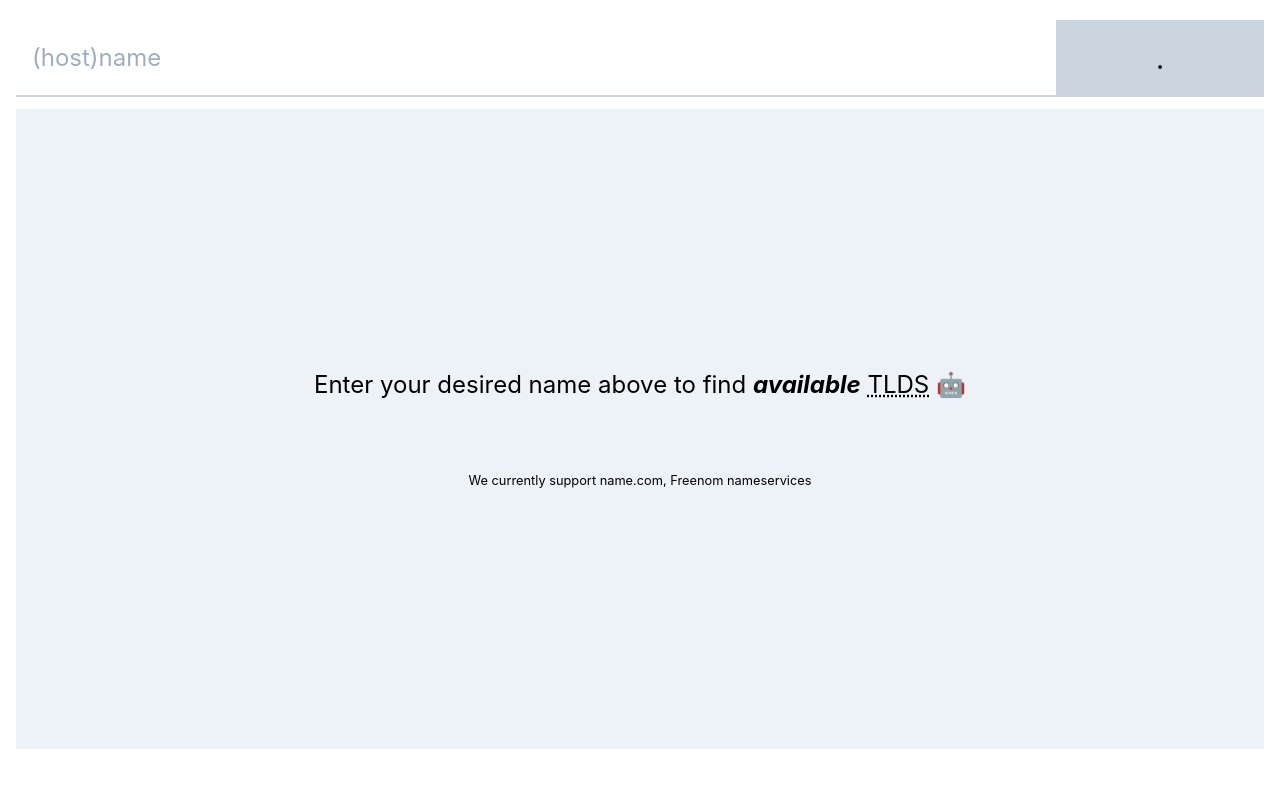
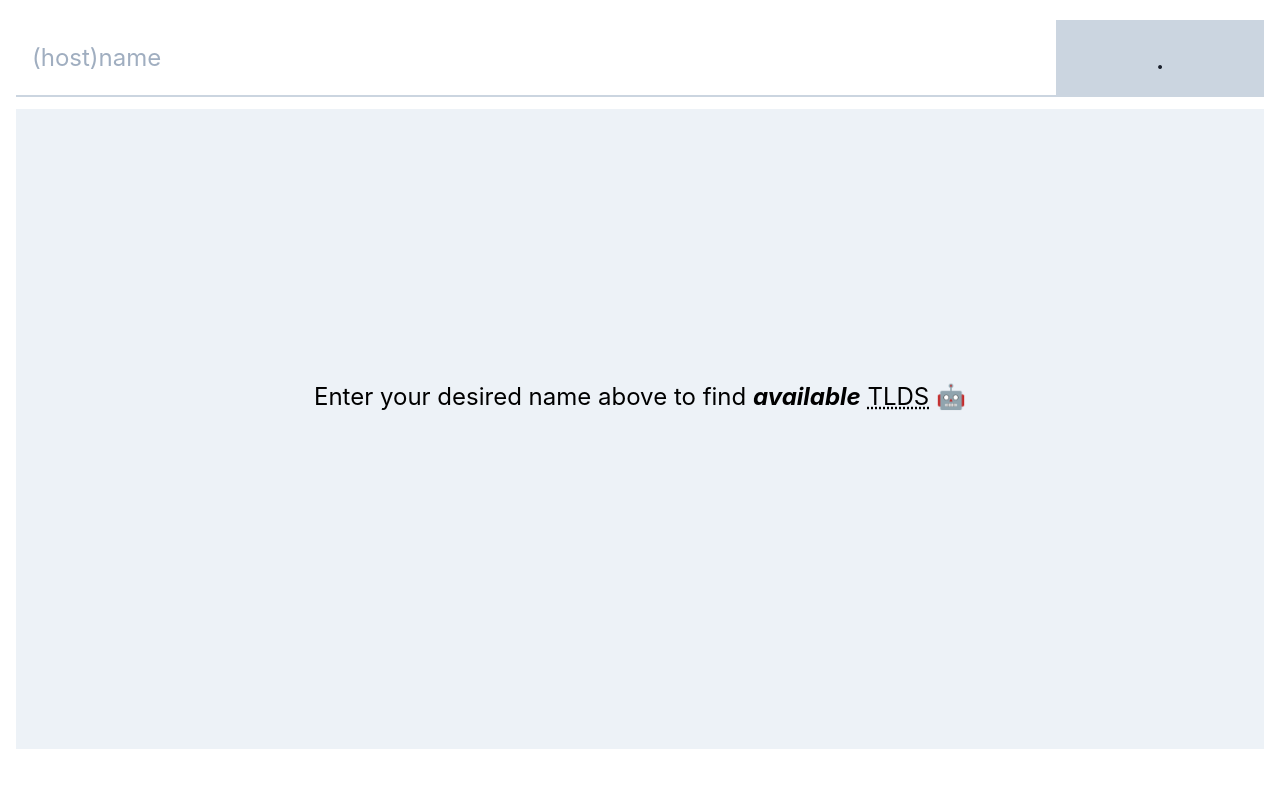
Before and after one commit to sanderdms/tld-checker, a website: page index.html in a window 1280 px wide. Drawn offline with Linux system fonts and the light colour scheme.

Commit message:
remove small tag and its content

```diff
--- a/index.html
+++ b/index.html
@@ -51,7 +51,6 @@
                         <p id="quote">&nbsp;</p>
                         <cite>&nbsp;</cite>
                     </blockquote>
-                    <small class="self-end self-stretch flex-end">We currently support name.com, Freenom nameservices</small>
                 </div>
             </div>
         </div>
```
